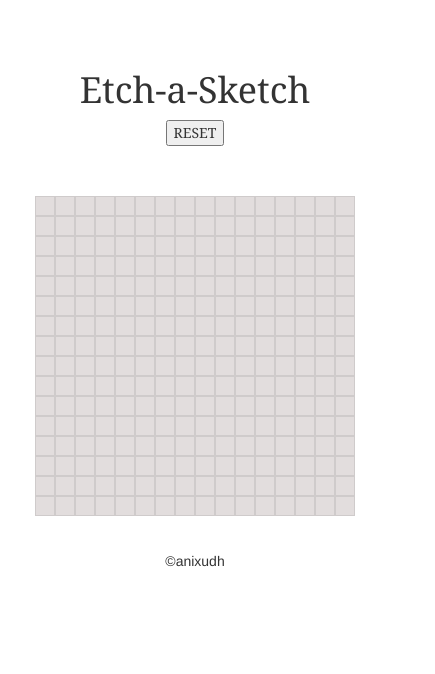
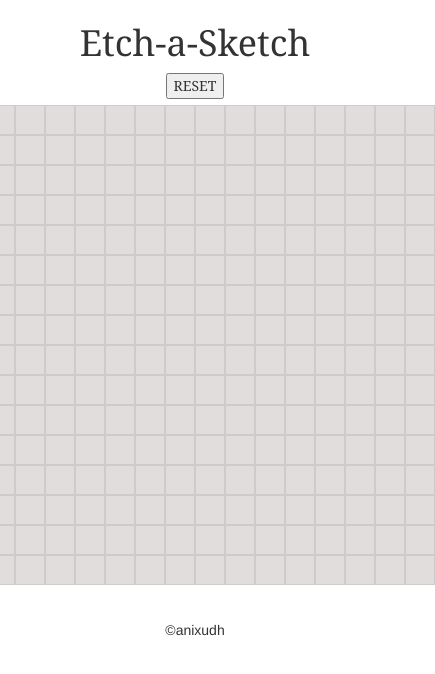
Before and after one commit to anixudh/Etch-a-Sketch, a plain HTML site: page index.html in a window 390 px wide. Shown: the whole page, 435 px wide, since content can reach past the window. Drawn offline with nearby package versions, Linux system fonts and the light colour scheme.

Commit message:
made the box grids size responsive to the new size

```diff
--- a/myscript.js
+++ b/myscript.js
@@ -1,11 +1,17 @@
 const gridbox=document.querySelector(".gridbox");
 
 const createNewGrid=(n)=>{
+
+    if(n>100) n=100;
+    let width=480/n + "px";
+
     for(let i=0;i<n;i++){
         const gridRow=document.createElement("div");
         for(let j=0;j<n;j++){
             const grid=document.createElement("div");
             grid.classList.add("grid");
+            grid.style.width=width;
+            grid.style.height=width;
             gridRow.appendChild(grid);
         }
         gridRow.classList.add("gridrow");
@@ -15,7 +21,7 @@ const createNewGrid=(n)=>{
 
 const resetGrid=e=>{
     const gridrows=document.querySelectorAll(".gridrow");
-    const newSize=prompt("Enter new grid size");
+    const newSize=prompt("Enter new grid size (max:100)");
     gridrows.forEach(gridRow=>gridbox.removeChild(gridRow));
     createNewGrid(newSize);
     const grids=document.querySelectorAll(".grid");
--- a/styles.css
+++ b/styles.css
@@ -1,13 +1,14 @@
 .header{
-    padding: 50px;
+    padding: 3px;
     text-align: center;
     font-family: Georgia, 'Times New Roman', Times, serif;
+    margin-bottom:3px;
 }
 
 .grid{
     background-color:rgb(226, 221, 221);
-    width: 20px;
-    height: 20px;
+    /*width: 20px;
+    height: 20px; */
     margin: 0;
     padding: 0;
     border: 1px solid rgba(0, 0, 0, 0.082);
@@ -16,6 +17,7 @@
 .gridbox{
     display: flex;
     justify-content: center;
+
     /*border: 5px solid aqua;*/
 }
 
```
